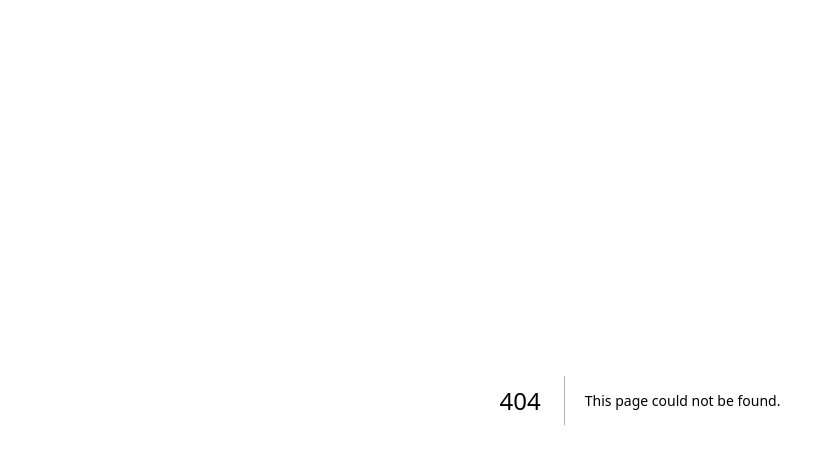
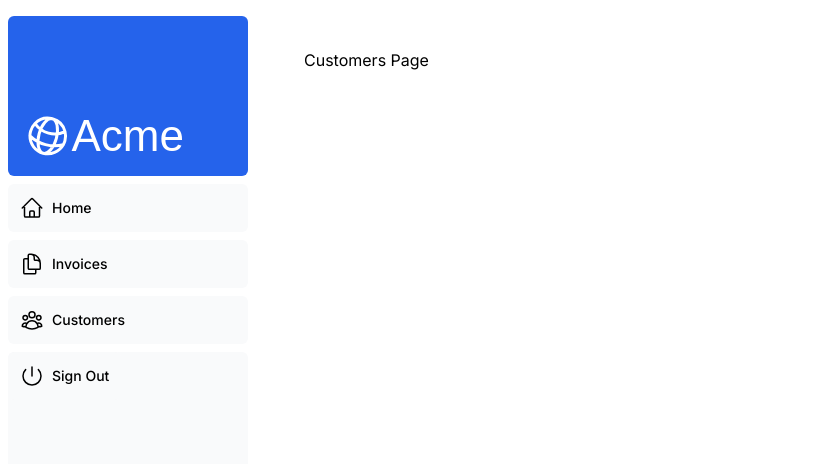
Before and after one commit to tdep/finance-app, a Next.js app: page /dashboard/customers in a window 1280 px wide. Before the commit this address had no page. Shown: the top 464 px of the page, without its empty margins (0-835 px from the left). Built offline with nearby package versions, Linux system fonts and the light colour scheme; a web font is replaced by a local one.

Commit message:
adds dashboard pages and layout

```diff
--- /dev/null
+++ b/app/dashboard/customers/page.tsx
@@ -0,0 +1,3 @@
+export default function Page() {
+    return <p>Customers Page</p>
+}
--- /dev/null
+++ b/app/dashboard/invoices/page.tsx
@@ -0,0 +1,3 @@
+export default function Page() {
+    return <p>Invoices Page</p>
+}
--- /dev/null
+++ b/app/dashboard/layout.tsx
@@ -0,0 +1,12 @@
+import SideNav from "@/app/ui/dashboard/sideNav";
+
+export default function Layout({ children }: { children: React.ReactNode }) {
+    return (
+        <div className={"flex h-screen flex-col md:flex-row md:overflow-hidden"}>
+            <div className={"w-full flex-none md:w-64"}>
+                <SideNav />
+            </div>
+            <div className={"flex-grow p-6 md:overflow-y-auto md:p-12"}>{children}</div>
+        </div>
+    );
+}
--- /dev/null
+++ b/app/dashboard/page.tsx
@@ -0,0 +1,3 @@
+export default function Page() {
+    return <p>Dashboard Page</p>
+}
--- /dev/null
+++ b/app/ui/dashboard/nav-links.tsx
@@ -0,0 +1,37 @@
+import {
+    UserGroupIcon,
+    HomeIcon,
+    DocumentDuplicateIcon,
+} from "@heroicons/react/24/outline";
+
+// Map of links to display in the side navigation.
+// Depending on the size of the application, this would be stored in a database.
+const links = [
+    { name: 'Home', href: '/dashboard', icon: HomeIcon},
+    {
+        name: 'Invoices',
+        href: '/dashboard/invoices',
+        icon: DocumentDuplicateIcon,
+    },
+    { name: 'Customers', href: '/dashboard/customers', icon: UserGroupIcon },
+];
+
+export default function NavLinks() {
+    return (
+        <>
+            {links.map((link) => {
+                const LinkIcon = link.icon;
+                return (
+                    <a
+                        key={link.name}
+                        href={link.href}
+                        className={"flex h-[48px] grow items-center justify-center gap-2 rounded-md bg-gray-50 p-3 text-sm font-medium hover:bg-sky-100 hover:text-blue-600 md:flex-none md:justify-start md:p-2 md:px-3"}
+                    >
+                        <LinkIcon className={"w-6"} />
+                        <p className={"hidden md:block"}>{link.name}</p>
+                    </a>
+                );
+            })}
+        </>
+    );
+}
--- /dev/null
+++ b/app/ui/dashboard/sideNav.tsx
@@ -0,0 +1,31 @@
+import Link from 'next/link'
+import NavLinks from '@/app/ui/dashboard/nav-links';
+import AcmeLogo from "@/app/ui/acme-logo";
+import { PowerIcon } from "@heroicons/react/24/outline";
+
+export default function SideNav() {
+    return (
+        <div className={"flex h-full flex-col px-3 py-4 md:px-2"}>
+            <Link
+                className={"mb-2 flex h-20 items-end justify-start rounded-md bg-blue-600 p-4 md:h-40"}
+                href={"/"}
+            >
+                <div className={"w-32 text-white md:w-40"}>
+                    <AcmeLogo />
+                </div>
+            </Link>
+            <div className={"flex grow flex-row justify-between space-x-2 md:flex-col md:space-x-0 md:space-y-2"}>
+                <NavLinks />
+                <div className={"hidden h-auto w-full grow rounded-md bg-gray-50 md:block"}>
+                    <form>
+                        <button className={"flex h-[48px] w=full grow items-center justify-center gap-2 rounded-md bg-gray-50 p-3 text-sm font-medium hover:bg-sky-100 hover:text-blue-600 md:flex-none md:justify-start md:p-2 md:px-3"}>
+                            <PowerIcon className={"w-6"} />
+                            <div className={"hidden md:block"}>Sign Out</div>
+
+                        </button>
+                    </form>
+                </div>
+            </div>
+        </div>
+    )
+}
```
